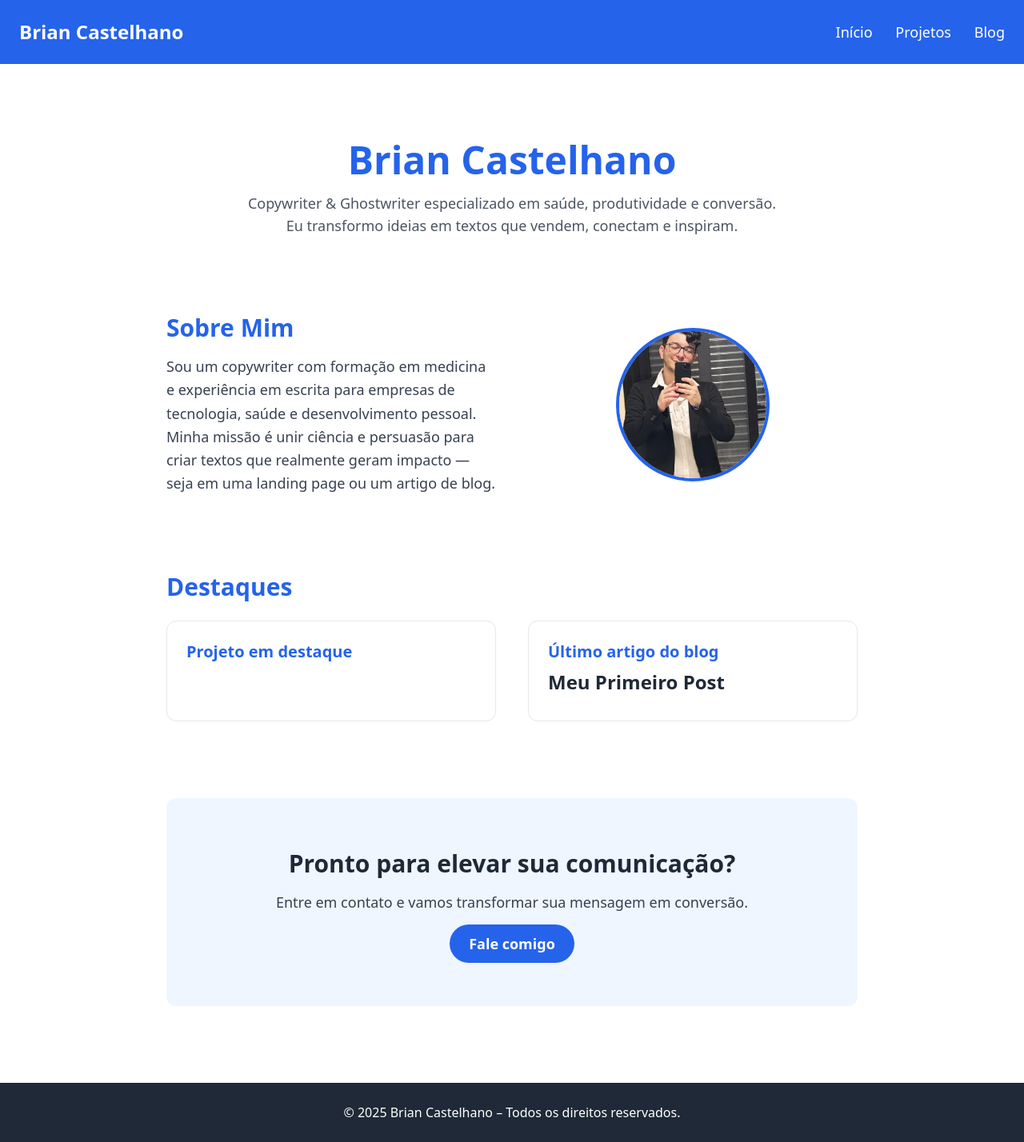
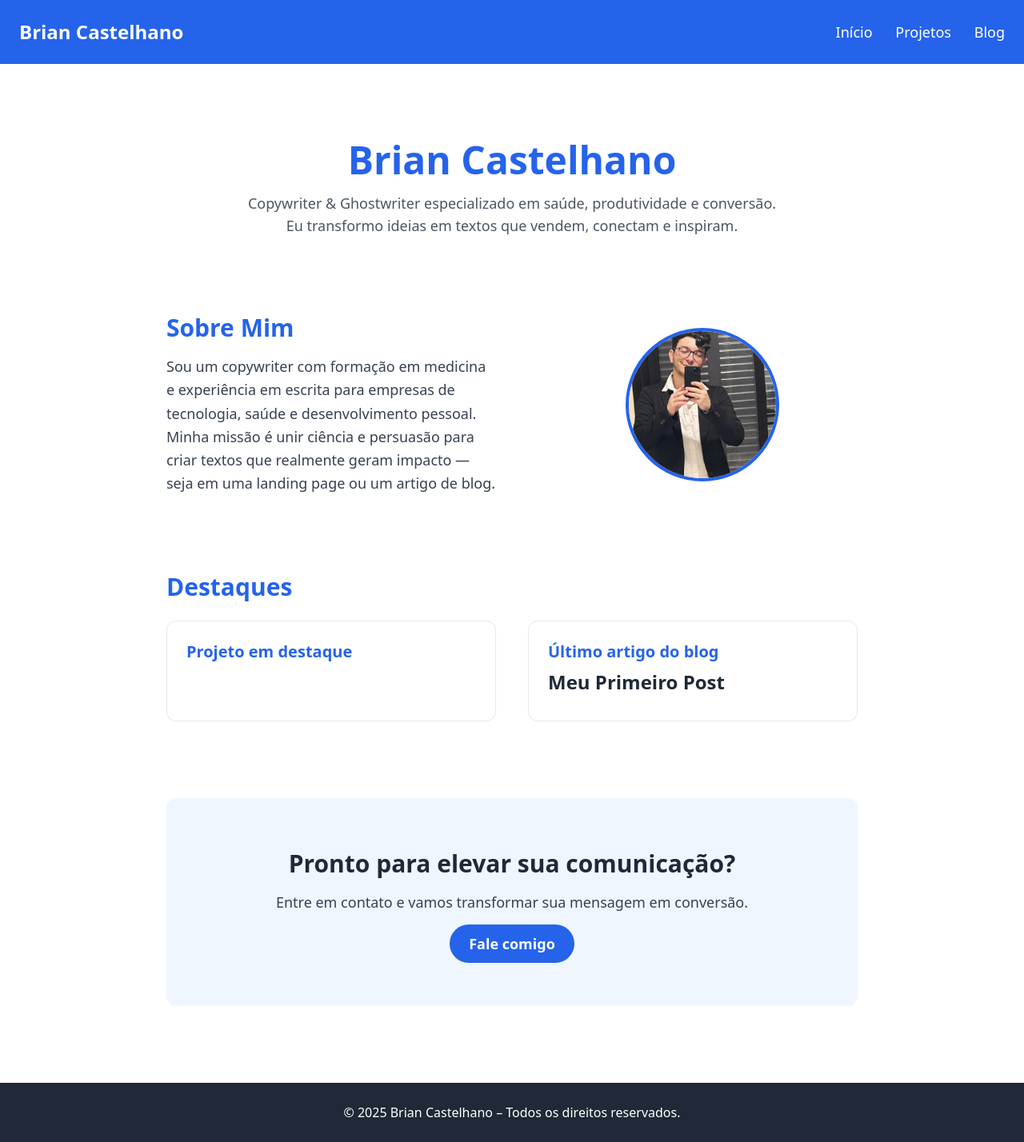
Before and after one commit to briantheengineer/briancopywriter.github.io, a Jekyll site: the page built from index.html, in a window 1280 px wide. Shown: the whole page at 80% size. Built offline with Jekyll 4.4.1, drawn with Linux system fonts in a browser that asks for light colours; nearby versions of some CDN libraries.

Commit message:
Update index.html

```diff
--- a/index.html
+++ b/index.html
@@ -21,13 +21,16 @@ title: Início
     </p>
   </div>
   <div class="flex justify-center">
-  <div class="w-48 h-48 rounded-full overflow-hidden border-4 border-blue-600 flex items-center justify-center">
+ <div class="flex justify-center pl-6"> <!-- Ajuste o valor do pl conforme necessário -->
+  <div class="w-48 h-48 rounded-full overflow-hidden border-4 border-blue-600">
     <img
       src="assets/img/brian.jpeg"
       alt="Foto de Brian Castelhano"
-      class="object-cover w-48 h-48"
-      style="object-position: right 1% top 2%;" />
+      class="object-cover w-full h-full"
+      style="object-position: center top;" />
   </div>
+</div>
+
 </div>
 
 
```
